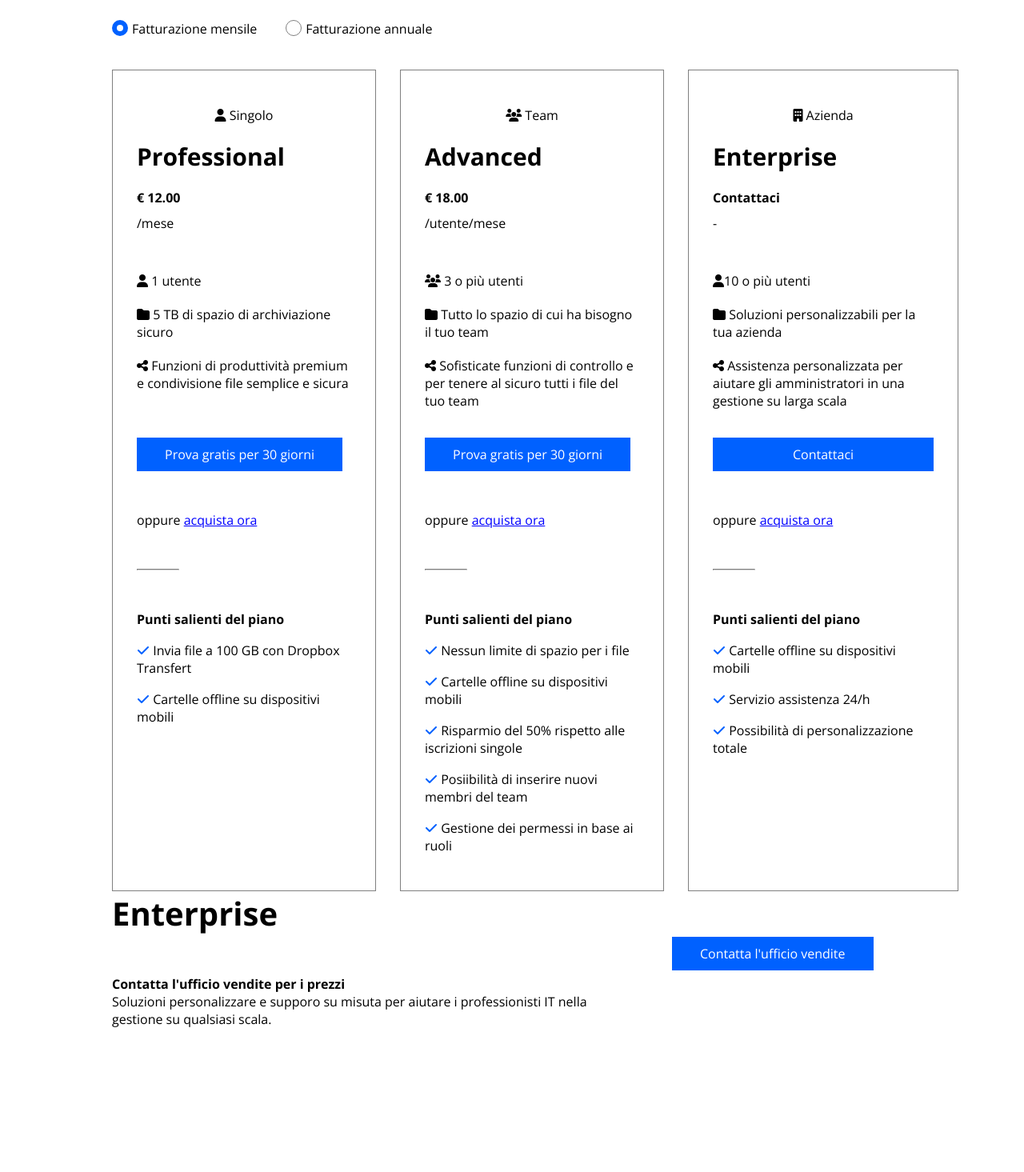
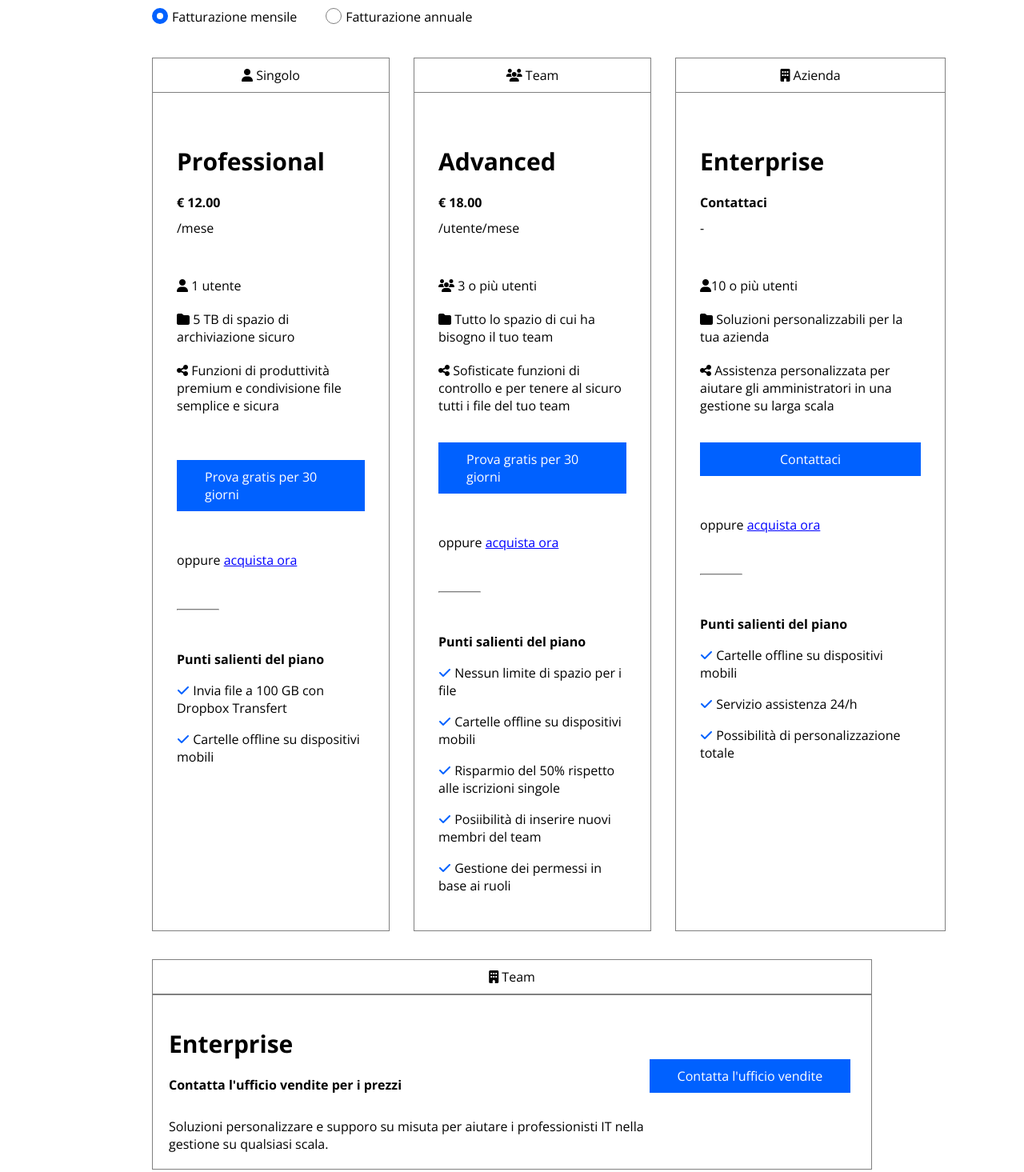
Before and after one commit to KatiaLosignore/htmlcss-dropbox, a plain HTML site: page index.html in a window 1280 px wide. Shown: the part 1100-2565 px from the top of the page at 80% size. Drawn offline with nearby package versions, Linux system fonts and the light colour scheme.

Commit message:
added section

```diff
--- a/index.html
+++ b/index.html
@@ -71,8 +71,8 @@
 
                 <div class="col row">
                     <div class="col-left">
+                        <p class="title"><i class="fa-solid fa-user"></i> Singolo</p>
                         <ul>
-                            <li class="title"><i class="fa-solid fa-user"></i> Singolo</li>
                             <li><h4>Professional</h4></li>
                             <li><b>€ 12.00</b></li>
                             <li class="mb-50 mt-10">/mese</li>
@@ -90,8 +90,8 @@
 
 
                     <div class="col-center">
+                        <p class="title"><i class="fa-solid fa-users"></i> Team</p>
                         <ul>
-                            <li class="title"><i class="fa-solid fa-users"></i> Team</li>
                             <li><h4>Advanced</h4></li>
                             <li><b>€ 18.00</b></li>
                             <li class="mb-50 mt-10">/utente/mese</li>
@@ -111,8 +111,8 @@
                     </div>
 
                     <div class="col-right">
+                        <p class="title"><i class="fa-solid fa-building"></i> Azienda</p>
                         <ul>
-                            <li class="title"><i class="fa-solid fa-building"></i> Azienda</li>
                             <li><h4>Enterprise</h4></li>
                             <li><b>Contattaci</b></li>
                             <li class="mb-50 mt-10">-</li>
@@ -131,13 +131,15 @@
 
                 </div>
 
+                <p class="title team mt-35"><i class="fa-solid fa-building"></i> Team</p>
+
                 <div class="enterprise row">
-                    <div class="left">
-                        <h3>Enterprise</h3>
-                        <p><b>Contatta l'ufficio vendite per i prezzi</b></p>
+                    <div class="col-70">
+                        <h4>Enterprise</h4>
+                        <p class="mb-30"><b>Contatta l'ufficio vendite per i prezzi</b></p>
                         <p>Soluzioni personalizzare e supporo su misuta per aiutare i professionisti IT nella gestione su qualsiasi scala.</p>
                     </div>
-                    <div class="right">
+                    <div class="col-30">
                         <a href="#" class="btn btn-large mb-50 mt-35">Contatta l'ufficio vendite</a>
                     </div>
 
--- a/style.css
+++ b/style.css
@@ -41,7 +41,7 @@
 
 .container-center {
     max-width: 1000px;
-    margin: 140px auto;
+    margin: 0 auto;
 }
 
 
@@ -110,7 +110,7 @@
 /* Jumbotron */
 
 #jumbotron {
-    min-height: 750px;
+    min-height: 670px;
     background-color: rgb(180,208,231);
 }
 
@@ -131,6 +131,7 @@
 .col-70 {
     flex-basis: 70%;
 }
+
 
 /* utils */
 
@@ -167,7 +168,7 @@
 /* Business     */
 
 #business {
-    padding: 50px;
+    padding: 190px;
 }
 
 .col {
@@ -200,6 +201,8 @@
 
 .title {
     text-align: center;
+    padding: 10px;
+    border-bottom: 1px solid grey;
 }
 
 .col-left, .col-center, .col-right {
@@ -238,12 +241,11 @@
 .enterprise {
     justify-content: space-between;
     align-items: center;
+
+    padding: 20px;
+    border: 1px solid grey;
 }
 
-.left {
-    flex-basis: 60%;
+.team {
+    border: 1px solid grey;
 }
-
-.right {
-    flex-basis: 30%;
-}
```
